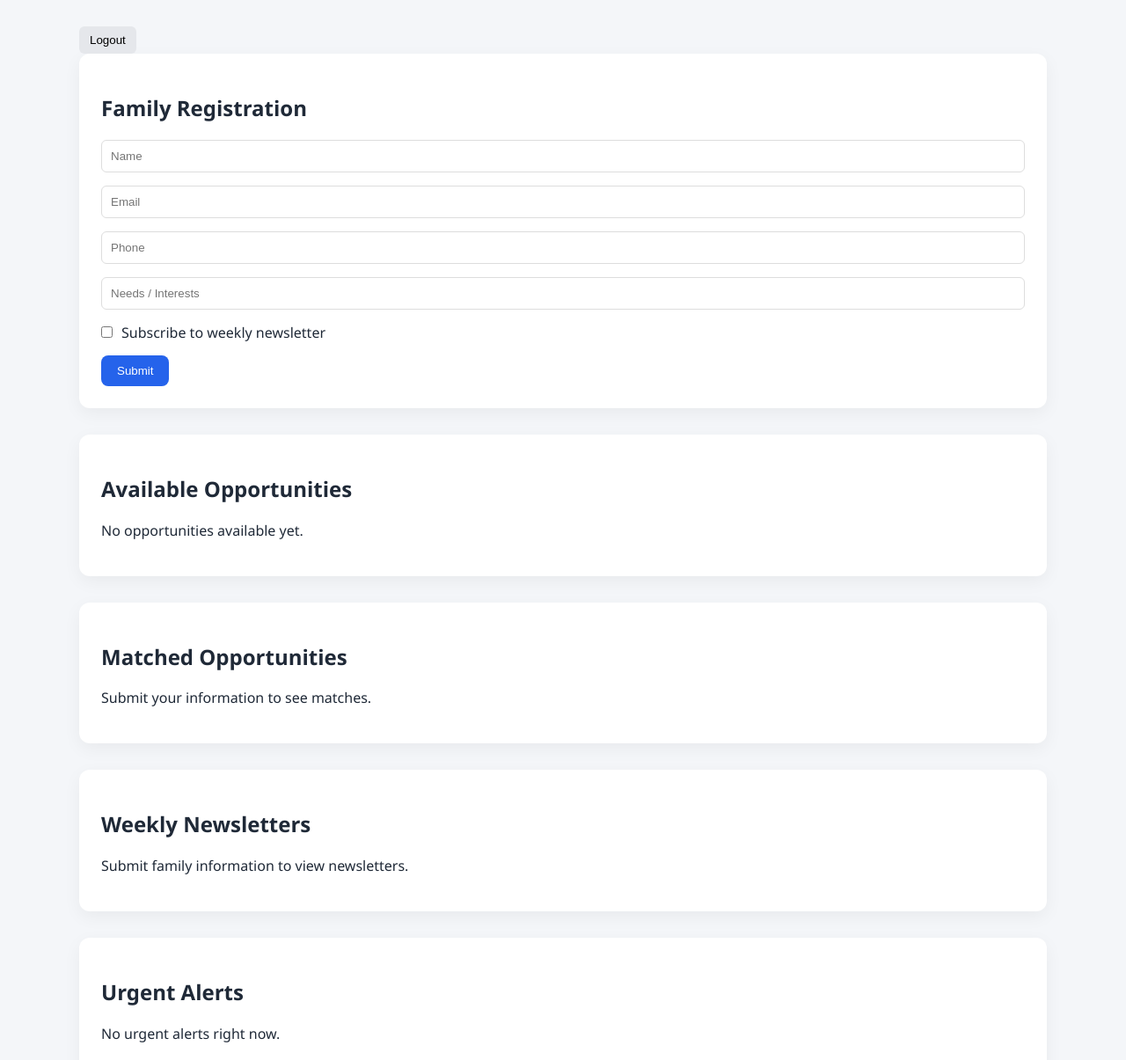
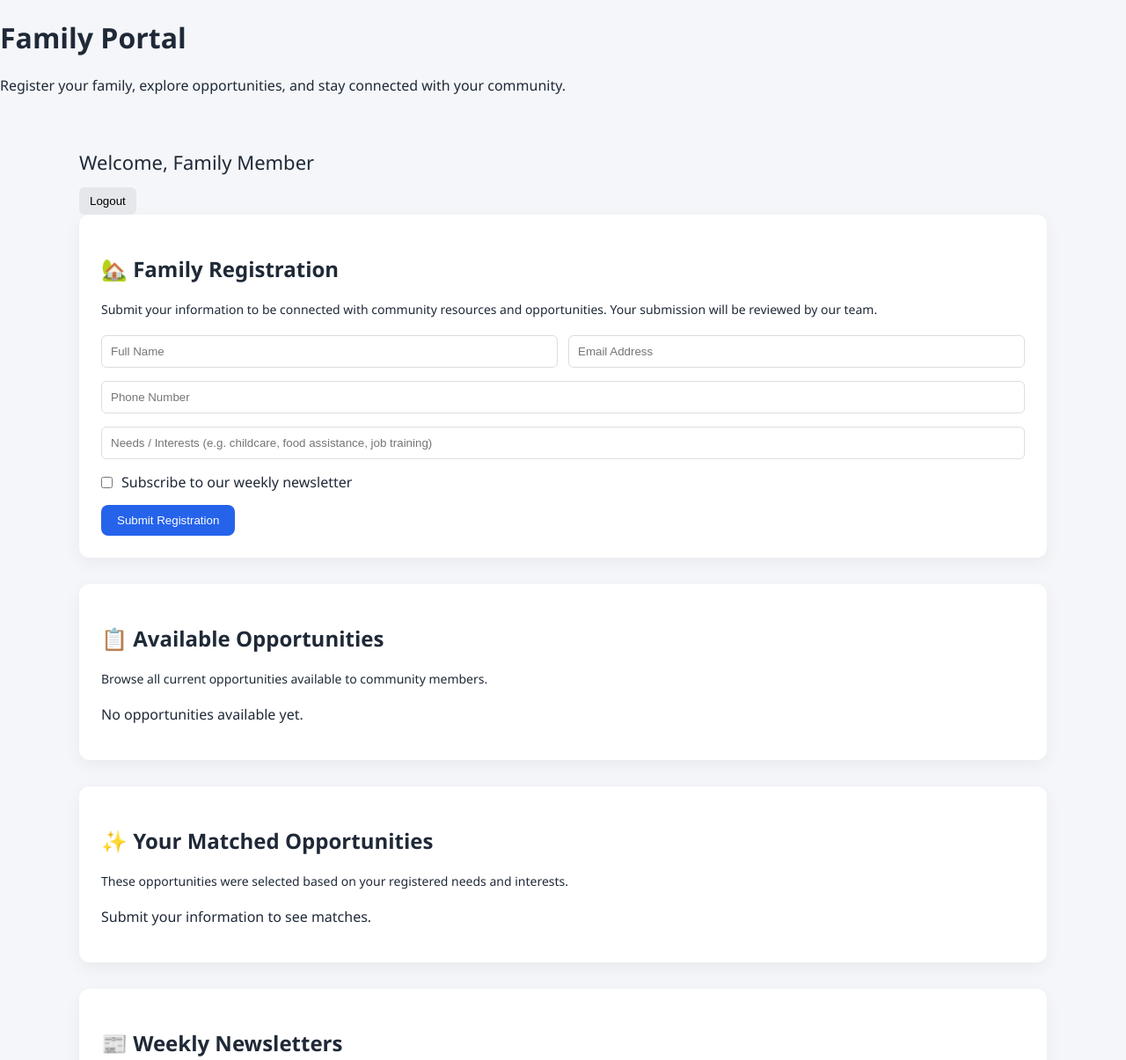
Before and after one commit to trisha3333333/CNIT280Prototype, a plain HTML site: page family.html in a window 1280 px wide. Shown: the top 1205 px of the page at 88% size. Drawn offline with Linux system fonts and the light colour scheme.

Commit message:
final project

```diff
--- a/family.html
+++ b/family.html
@@ -1,49 +1,68 @@
 <!DOCTYPE html>
-<html>
+<html lang="en">
 <head>
 <meta charset="UTF-8">
-<title>Family Portal</title>
+<meta name="viewport" content="width=device-width, initial-scale=1.0">
+<title>Family Portal — Whispering Hills</title>
 <link rel="stylesheet" href="css/style.css">
 </head>
 <body>
 
+<div class="portal-hero">
+    <div class="portal-hero-content">
+        <h1>Family Portal</h1>
+        <p>Register your family, explore opportunities, and stay connected with your community.</p>
+    </div>
+</div>
+
 <div class="page-wrap">
-    <button onclick="logout()" class="btn-secondary">Logout</button>
+    <div class="page-header">
+        <h1 style="font-size:22px;font-weight:500;color:var(--ink-light);">Welcome, Family Member</h1>
+        <button onclick="logout()" class="btn-secondary">Logout</button>
+    </div>
 
+    <!-- REGISTRATION -->
     <div class="card">
-        <h2>Family Registration</h2>
+        <h2>🏡 Family Registration</h2>
+        <p style="color:var(--ink-light);font-size:14px;margin-bottom:20px;">Submit your information to be connected with community resources and opportunities. Your submission will be reviewed by our team.</p>
         <form id="familyForm">
-            <input type="text" id="familyName" placeholder="Name" required>
-            <input type="email" id="familyEmail" placeholder="Email" required>
-            <input type="text" id="familyPhone" placeholder="Phone" required>
-            <input type="text" id="familyNeeds" placeholder="Needs / Interests" required>
-
+            <div style="display:grid;grid-template-columns:1fr 1fr;gap:12px;">
+                <input type="text" id="familyName" placeholder="Full Name" required>
+                <input type="email" id="familyEmail" placeholder="Email Address" required>
+            </div>
+            <input type="text" id="familyPhone" placeholder="Phone Number" required>
+            <input type="text" id="familyNeeds" placeholder="Needs / Interests (e.g. childcare, food assistance, job training)" required>
             <label class="checkbox-row">
                 <input type="checkbox" id="familySubscribed">
-                Subscribe to weekly newsletter
+                Subscribe to our weekly newsletter
             </label>
-
-            <button type="submit" class="btn-primary">Submit</button>
+            <button type="submit" class="btn-primary">Submit Registration</button>
         </form>
     </div>
 
+    <!-- AVAILABLE OPPORTUNITIES -->
     <div class="card">
-        <h2>Available Opportunities</h2>
+        <h2>📋 Available Opportunities</h2>
+        <p style="color:var(--ink-light);font-size:14px;margin-bottom:20px;">Browse all current opportunities available to community members.</p>
         <div id="allOpportunities"></div>
     </div>
 
+    <!-- MATCHED OPPORTUNITIES -->
     <div class="card">
-        <h2>Matched Opportunities</h2>
+        <h2>✨ Your Matched Opportunities</h2>
+        <p style="color:var(--ink-light);font-size:14px;margin-bottom:20px;">These opportunities were selected based on your registered needs and interests.</p>
         <div id="familyMatches"></div>
     </div>
 
+    <!-- NEWSLETTERS -->
     <div class="card">
-        <h2>Weekly Newsletters</h2>
+        <h2>📰 Weekly Newsletters</h2>
         <div id="newsletterSection"></div>
     </div>
 
+    <!-- URGENT ALERTS -->
     <div class="card">
-        <h2>Urgent Alerts</h2>
+        <h2>🚨 Urgent Alerts</h2>
         <div id="alertSection"></div>
     </div>
 </div>
```
